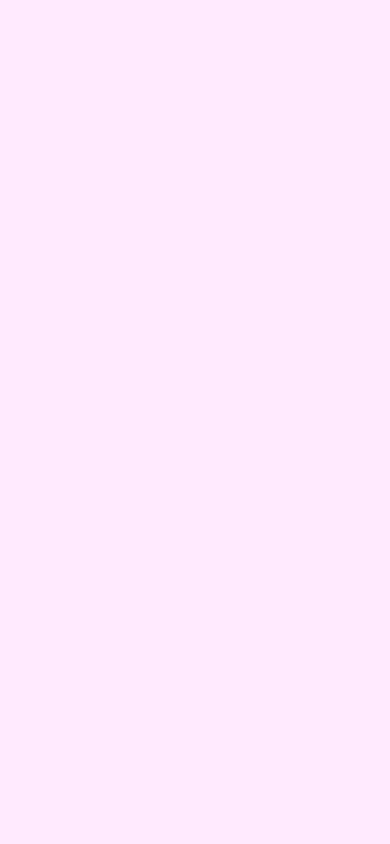
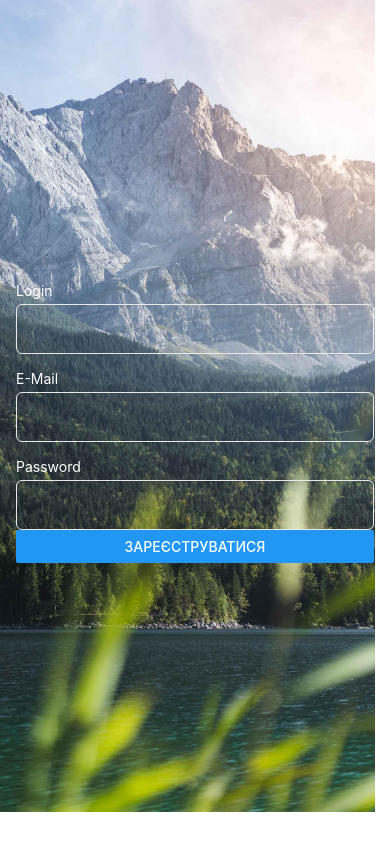
Before and after one commit to K-Basket/react-native-hw, a React Native app: screen / in a window 390 px wide. Built offline with nearby package versions, Linux system fonts and the light colour scheme.

Commit message:
added Form Registration

```diff
--- a/Screens/RegistrationScreen.js
+++ b/Screens/RegistrationScreen.js
@@ -1,5 +1,71 @@
-import { StyleSheet } from "react-native";
+import {
+  Button,
+  ImageBackground,
+  StyleSheet,
+  Text,
+  TextInput,
+  View,
+} from "react-native";
+import logoBG from "../assets/img/photo-bg.jpg";
 
-export const RegistrationScreen = () => {};
+export function RegistrationScreen() {
+  return (
+    <View style={styles.container}>
+      <ImageBackground style={styles.imageBG} source={logoBG}>
+        <View style={styles.form}>
+          <View>
+            <Text style={styles.inputTitle}>Login</Text>
+            <TextInput style={styles.input} textAlign="center" />
+          </View>
+          <View style={{ marginTop: 16 }}>
+            <Text style={styles.inputTitle}>E-Mail</Text>
+            <TextInput style={styles.input} textAlign="center" />
+          </View>
+          <View style={{ marginTop: 16 }}>
+            <Text style={styles.inputTitle}>Password</Text>
+            <TextInput
+              style={styles.input}
+              textAlign="center"
+              secureTextEntry={true}
+            />
+          </View>
+          <Button title="Зареєструватися" />
+        </View>
+      </ImageBackground>
+    </View>
+  );
+}
 
-const styles = StyleSheet.create({});
+const styles = StyleSheet.create({
+  container: {
+    flex: 1,
+    backgroundColor: "#fff",
+  },
+  imageBG: {
+    flex: 1,
+    resizeMode: "cover",
+    // alignItems: "center",
+    justifyContent: "center",
+  },
+  title: {
+    color: "#fff",
+    // color: "#212121",
+    fontSize: 20,
+  },
+
+  form: {
+    marginHorizontal: 16,
+  },
+  inputTitle: {
+    color: "#fff",
+    marginBottom: 5,
+  },
+  input: {
+    borderWidth: 1,
+    borderColor: "#E8E8E8",
+    height: 50,
+    borderRadius: 6,
+    color: "#fff",
+    // color: "#212121", // по макету
+  },
+});
```
Also changed, not shown: App--temp.js (added, +56 -0 lines).
